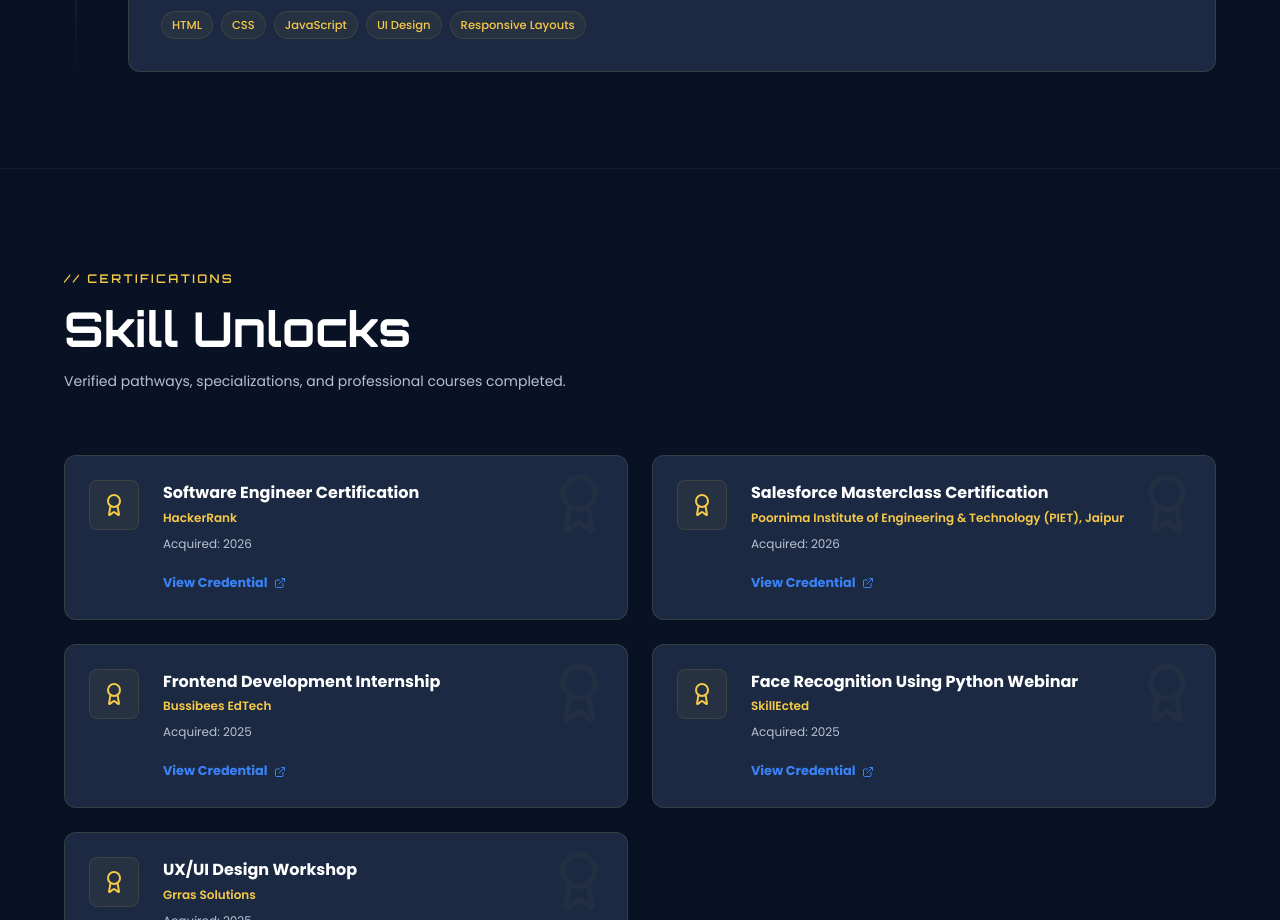
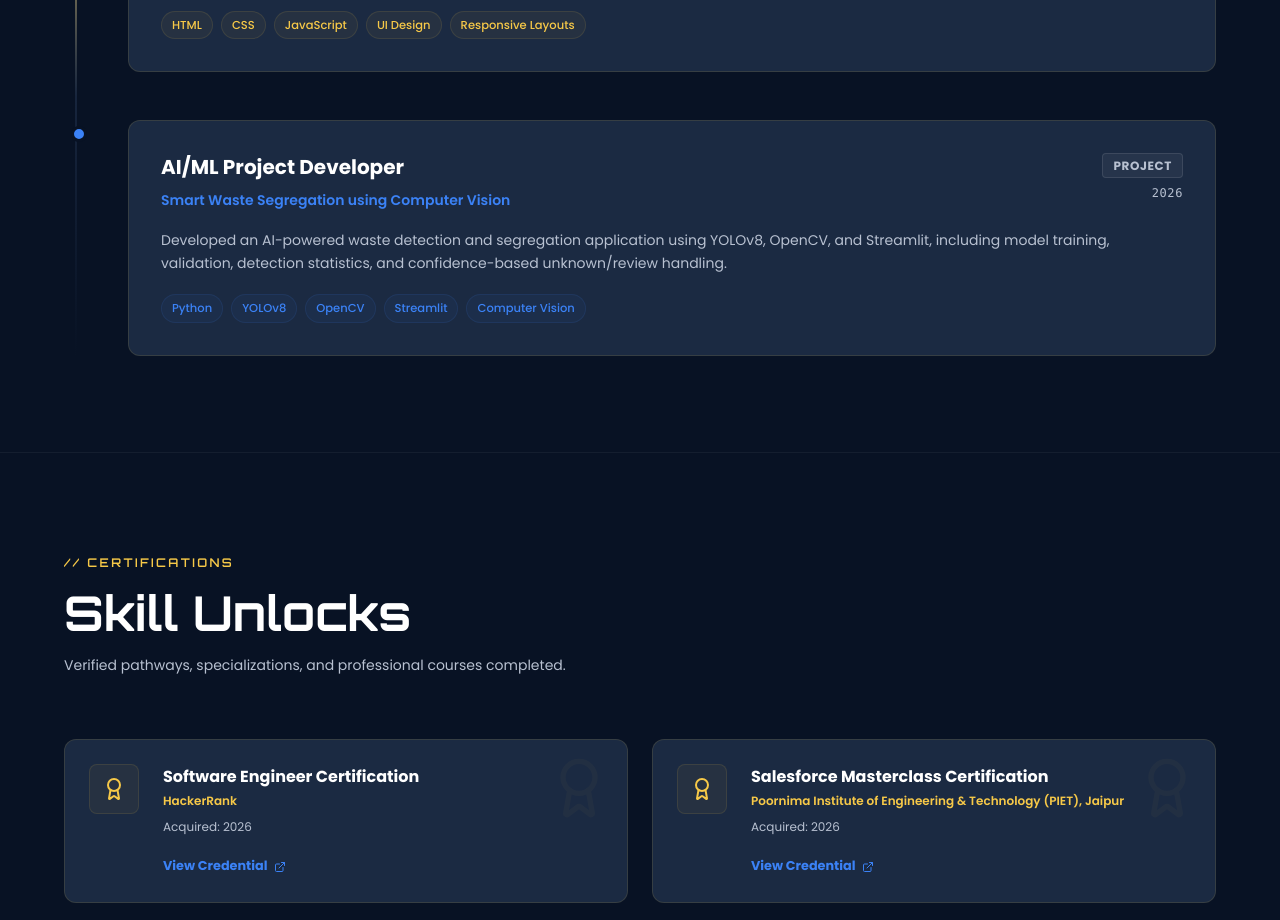
Before and after one commit to raj-239205/Portfolio, a Next.js app: page /Portfolio/ in a window 1280 px wide. Shown: the part 5060-5980 px from the top of the page. Built offline with nearby package versions, Linux system fonts and the light colour scheme.

Commit message:
Add AI ML project field operation entry

```diff
--- a/components/Experience.tsx
+++ b/components/Experience.tsx
@@ -23,6 +23,16 @@
       "Designed responsive web pages using HTML, CSS, and JavaScript. Worked on UI design, responsive layouts, and improved understanding of frontend development concepts.",
     tags: ["HTML", "CSS", "JavaScript", "UI Design", "Responsive Layouts"],
     isGold: true,
+  },
+  {
+    role: "AI/ML Project Developer",
+    company: "Smart Waste Segregation using Computer Vision",
+    type: "Project",
+    duration: "2026",
+    description:
+      "Developed an AI-powered waste detection and segregation application using YOLOv8, OpenCV, and Streamlit, including model training, validation, detection statistics, and confidence-based unknown/review handling.",
+    tags: ["Python", "YOLOv8", "OpenCV", "Streamlit", "Computer Vision"],
+    isGold: false,
   },
 ];
 
```
